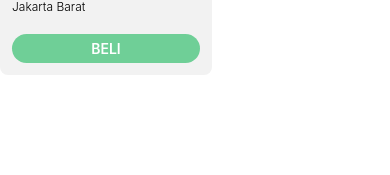
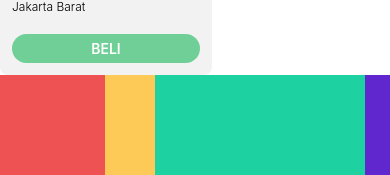
Before and after one commit to dhifandiandra/FirstRNApps, a React Native app: screen / in a window 390 px wide. Shown: the part 758-933 px from the top of the page. Before the commit the page ends 844 px from the top, so only its background shows below. Built offline with nearby package versions, Linux system fonts and the light colour scheme.

Commit message:
Add Flex Row

```diff
--- a/App.js
+++ b/App.js
@@ -2,6 +2,7 @@ import React from 'react'
 import { View, ScrollView } from 'react-native'
 import SampleComponent from './SampleComponent'
 import StylingReactNativeComponent from './StylingReactNativeComponent'
+import FlexBox from './FlexBox'
 
 const App = () => {
   return(
@@ -9,6 +10,7 @@ const App = () => {
       <ScrollView>
       <SampleComponent/>
       <StylingReactNativeComponent/>
+      <FlexBox/>
       </ScrollView>
     </View>
   )
--- /dev/null
+++ b/FlexBox.js
@@ -0,0 +1,17 @@
+import React, {Component} from 'react'
+import {Text, View} from 'react-native'
+
+class FlexBox extends Component {
+    render(){
+        return (
+            <View style={{flexDirection: 'row'}}>
+                <View style={{backgroundColor: '#ee5253', flex:1, height: 100}} />
+                <View style={{backgroundColor: '#feca57', width: 50, height: 100}} />
+                <View style={{backgroundColor: '#1dd1a1', flex: 2, height: 100}} />
+                <View style={{backgroundColor: '#5f27cd', width: 25, height: 100}} />
+            </View>
+        )
+    }
+}
+
+export default FlexBox
```
